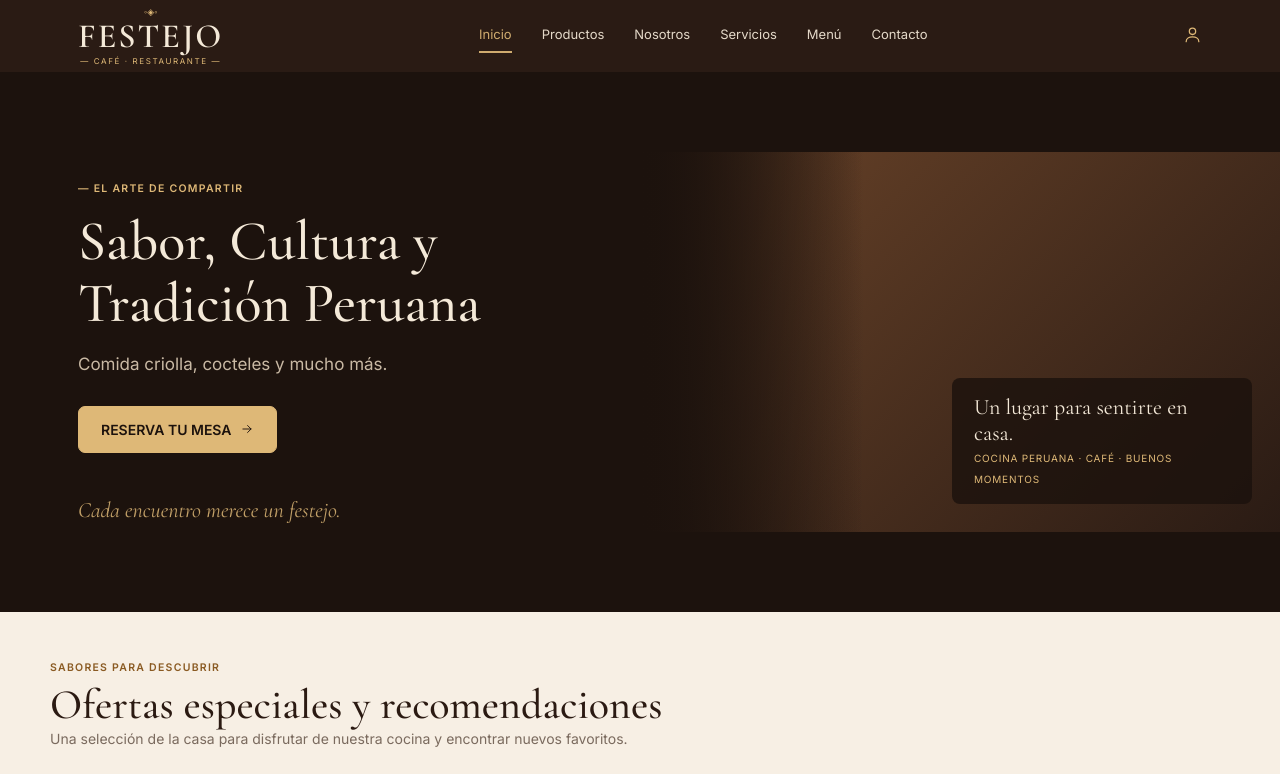
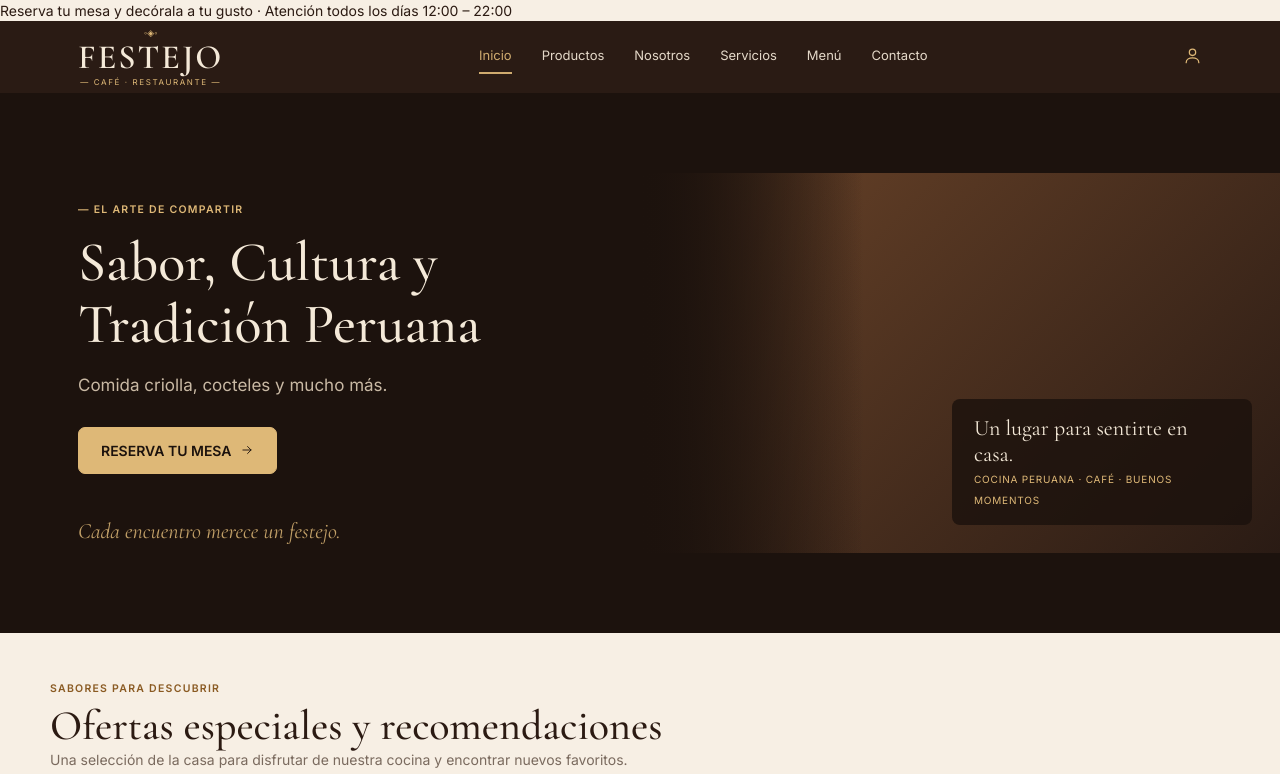
Before and after one commit to joseamz-design/FESTEJO_FIGMA, a plain HTML site: page index.html in a window 1280 px wide. Shown: the top 774 px of the page. Drawn offline with nearby package versions, Linux system fonts and the light colour scheme.

Commit message:
Update index.html

```diff
--- a/index.html
+++ b/index.html
@@ -9,6 +9,7 @@
   <link rel="stylesheet" href="style.css">
 </head>
 <body>
+  <div class="annc">Reserva tu mesa y decórala a tu gusto · Atención todos los días 12:00 – 22:00</div>
   <header id="hdr"></header>
   <main id="app"></main>
   <footer id="ftr">
```
